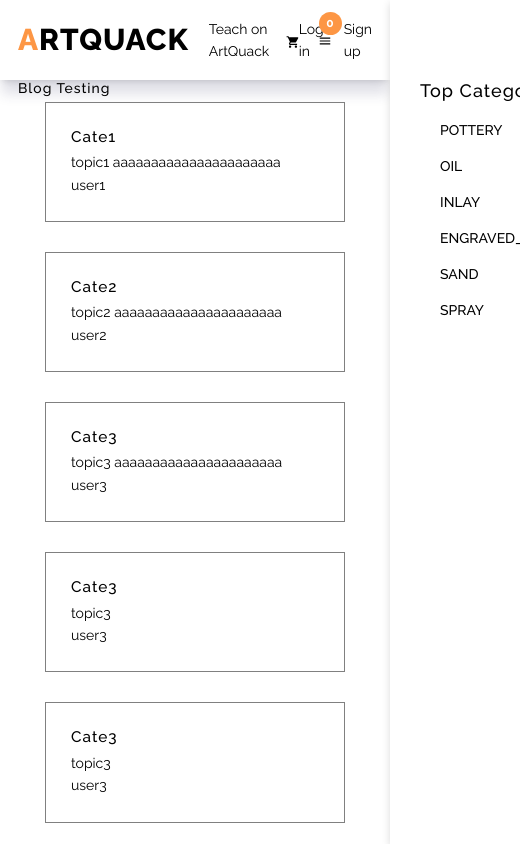
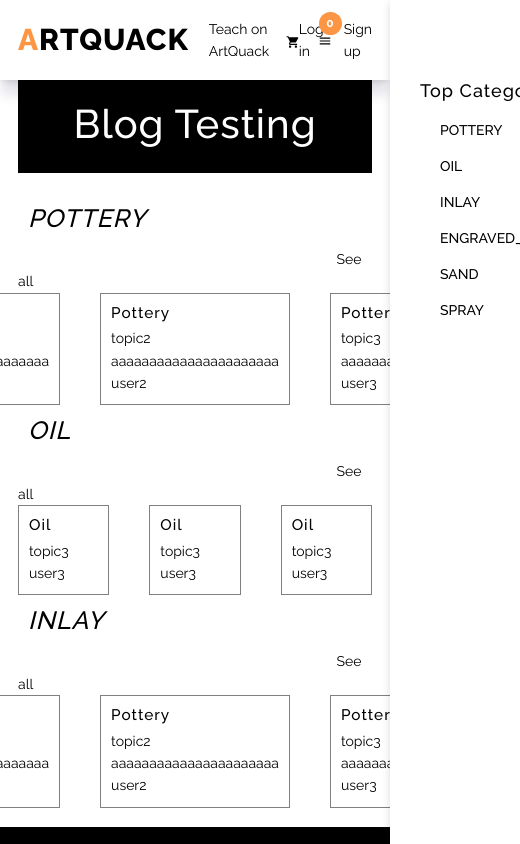
Before and after one commit to tlinh-something/ArtQuack-project_FE, a React (Vite) app in the folder half_fe/: page /BlogPage in a window 390 px wide. Shown: the top 844 px of the page, 520 px wide, since content can reach past the window. Built offline with nearby package versions, Linux system fonts and the light colour scheme.

Commit message:
Blog responsive editted

```diff
--- a/half_fe/src/components/Blog/Blog.css
+++ b/half_fe/src/components/Blog/Blog.css
@@ -1,13 +1,37 @@
 .blog-tab-body{
     display: flex;
-    gap:30px;
-    flex-wrap: wrap;
     justify-content: center;
+    gap: 40px;
 }
 .post-body{
-    padding: 25px;
+    padding: 10px;
     width: 300px;
     border-style: solid;
     border-width: 1px;
     border-color: grey;
 }
+.blogs-list-top{
+    text-align: center;
+    padding: 20px;
+    background-color: black;
+    color: white;
+
+}
+.blogs-list-top h4{
+    font-size: 40px;
+}
+
+.cate-title h2{
+    font-size: 25px;
+    font-style: italic;
+    padding: 10px;
+}
+
+.show-all{
+
+    margin-left: 90%;
+
+}
+.blogs-list-body{
+    margin-top: 20px;
+}
--- a/half_fe/src/components/Blog/BlogData.jsx
+++ b/half_fe/src/components/Blog/BlogData.jsx
@@ -2,42 +2,42 @@ const blogs=[
     {
     postID: "post1",
     userRoleID: "user1",
-    cateID: "cate1",
+    cateID: "pottery",
     title: "topic1 aaaaaaaaaaaaaaaaaaaaaa",
     content: "Part three – the essential skills that mark out a real pro"
     },
     {
     postID: "post2",
     userRoleID: "user2",
-        cateID: "cate2",
+    cateID: "pottery",
     title: "topic2 aaaaaaaaaaaaaaaaaaaaaa",
     content: "Part three – the essential skills that mark out a real pro"
     },
     {
     postID: "post3",
     userRoleID: "user3",
-    cateID: "cate3",
+    cateID: "pottery",
     title: "topic3 aaaaaaaaaaaaaaaaaaaaaa",
     content: "Part three – the essential skills that mark out a real pro"
     },
     {
-        postID: "post3",
+        postID: "post4",
         userRoleID: "user3",
-        cateID: "cate3",
+        cateID: "oil",
         title: "topic3",
         content: "Part three – the essential skills that mark out a real pro"
     },
     {
-            postID: "post3",
+    postID: "post5",
     userRoleID: "user3",
-            cateID: "cate3",
+    cateID: "oil",
     title: "topic3",
     content: "Part three – the essential skills that mark out a real pro"
     },
             {
-                postID: "post3",
+                postID: "post6",
                 userRoleID: "user3",
-                cateID: "cate3",
+                cateID: "oil",
                 title: "topic3",
                 content: "Part three – the essential skills that mark out a real pro"
                 },
--- a/half_fe/src/components/Blog/BlogList.jsx
+++ b/half_fe/src/components/Blog/BlogList.jsx
@@ -1,17 +1,45 @@
 import { useState } from "react";
 import Blog from "./Blog";
 // import BlogData from "./BlogData";
+import { Link } from "react-router-dom";
 import BlogTabs from "./BlogTabs";
 import { useBlogsContext } from "../context/blog_context";
+import blogs from "./BlogData";
+import Pottery_blog from "../Blog/blog-types/pottery_blog";
+import Oil_blog from "./blog-types/oil_blog";
 import "./Blog.css";
 const BlogList = ()=> {
-    const blogs = useBlogsContext();
+    const posts = useBlogsContext();
     return(
         <div className="container ">
             <div className="blogs-list-top">
                 <h4>Blog testing</h4>
             </div>
-            <BlogTabs blogs = {blogs}/>
+            <div className="blogs-list-body">
+            <div className="blog-categories">
+                <div className="cate-title">
+                <h2>POTTERY</h2>
+                <span className="show-all">See all</span>
+                </div>
+            <Pottery_blog blogs = {posts}/>
+            </div>
+            <div className="blog-categories">
+            <div className="cate-title">
+                <h2>OIL</h2>
+                <span className="show-all">See all</span>
+                </div>
+            <Oil_blog blogs = {posts}/>
+            </div>
+            <div className="blog-categories">
+            <div className="cate-title">
+                <h2>INLAY</h2>
+                <span className="show-all">See all</span>
+                </div>
+            <BlogTabs blogs = {posts}/>
+            </div>
+            </div>
+
+
         </div>
     )
 }
--- a/half_fe/src/components/Blog/BlogTabs.jsx
+++ b/half_fe/src/components/Blog/BlogTabs.jsx
@@ -1,4 +1,4 @@
-import Course from "../Course";
+
 import { useBlogsContext } from "../context/blog_context";
 import Blog from "./Blog";
 import blogs from "./BlogData"
@@ -8,9 +8,13 @@ const BlogTabs = () => {
     return (
         <div className="blog-tabs">
             <div className="blog-tab-body">
-                {blogs.map((blog) => (
+
+
+                {blogs.filter(blog=>blog.cateID==='pottery').map((blog) => (
                     <Blog key={blog.postID} {...blog} />
                 ))}
+
+
             </div>
         </div>
     );
--- /dev/null
+++ b/half_fe/src/components/Blog/blog-types/oil_blog.jsx
@@ -0,0 +1,23 @@
+
+// import { useBlogsContext } from "../context/blog_context";
+import Blog from "../Blog";
+import blogs from "../BlogData"
+import "../Blog.css";
+const Oil_blog = () => {
+
+    return (
+        <div className="blog-tabs">
+            <div className="blog-tab-body">
+
+
+                {blogs.filter(blog=>blog.cateID==='oil').map((blog) => (
+                    <Blog key={blog.postID} {...blog} />
+                ))}
+
+
+            </div>
+        </div>
+    );
+};
+
+export default Oil_blog;
--- /dev/null
+++ b/half_fe/src/components/Blog/blog-types/pottery_blog.jsx
@@ -0,0 +1,23 @@
+
+// import { useBlogsContext } from "../context/blog_context";
+import Blog from "../Blog";
+import blogs from "../BlogData"
+import "../Blog.css";
+const Pottery_blog = () => {
+
+    return (
+        <div className="blog-tabs">
+
+                <div className="blog-tab-body">
+
+                {blogs.filter(blog=>blog.cateID==='pottery').map((blog) => (
+                    <Blog key={blog.postID} {...blog} />
+                ))}
+                </div>
+
+
+        </div>
+    );
+};
+
+export default Pottery_blog;
--- a/half_fe/src/components/Login signup/LoginSignup.jsx
+++ b/half_fe/src/components/Login signup/LoginSignup.jsx
@@ -55,15 +55,15 @@ import { useNavigate } from 'react-router-dom';
                     </div>
 
                     <form className="loginform" onSubmit={handleSubmit}>
-                        <h5 className="form-title">Sign in with</h5>
-                    <div className="social-sign-in">
+                        {/* <h5 className="form-title">Sign in with</h5> */}
+                    {/* <div className="social-sign-in">
               <div className="btn-google "><GoogleSignInButton /></div>
               <div className="btn-twitter"><TwitterSignInButton /></div>
               <div className="btn-github"><GitHubSignInButton /></div>
             </div>
 
                 <hr></hr>
-           <p>Or sign in with</p>
+           <p>Or sign in with</p> */}
             <div className="form-group">
                 <label htmlFor="username">Username</label>
                 <input
--- a/half_fe/src/components/context/blog_context.jsx
+++ b/half_fe/src/components/context/blog_context.jsx
@@ -34,12 +34,12 @@ export const BlogProvider = ({children}) => {
     }, []);
 
     return (
-        <CoursesContext.Provider value = {{
+        <BlogContext.Provider value = {{
             ...state,
             fetchSingleBlog
         }}>
             {children}
-        </CoursesContext.Provider>
+        </BlogContext.Provider>
     )
 }
 
```
Also changed, not shown: half_fe/src/components/UserPage/UserNavbar.jsx (deleted). Lines whose indentation alone changed are shown as unchanged.
